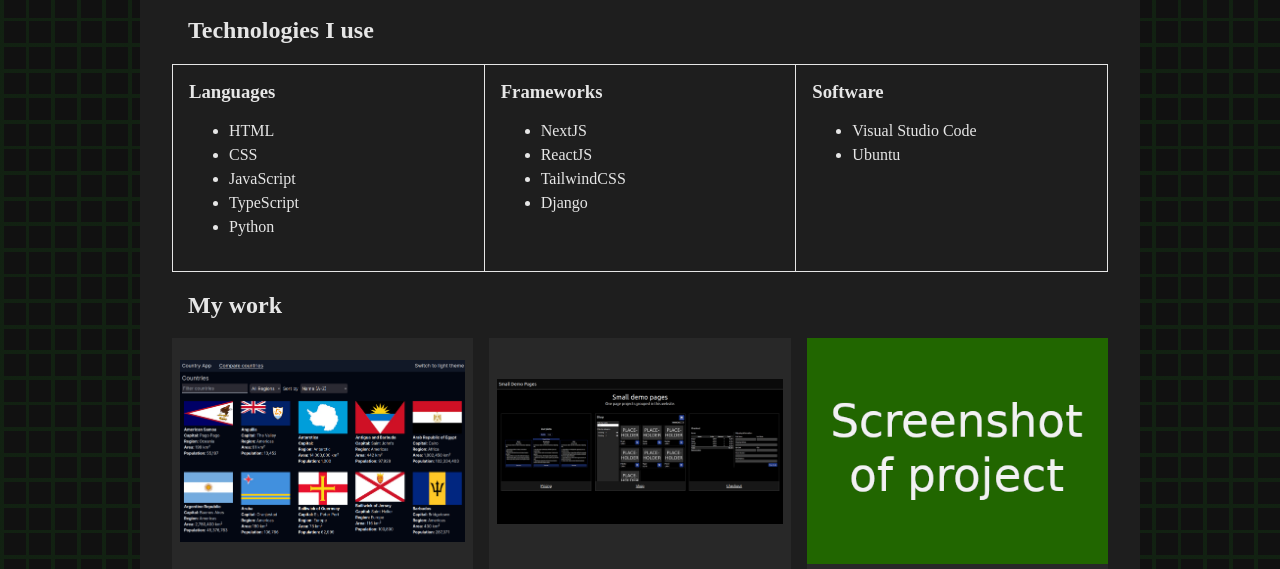
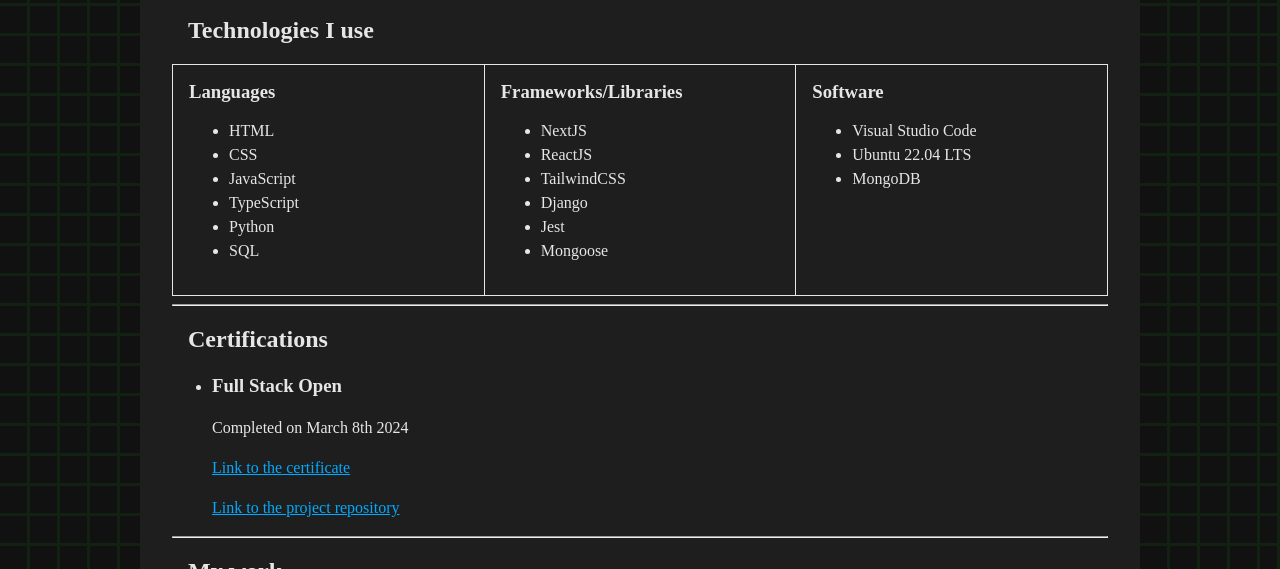
Before and after one commit to RikuPutkinen/odin-personal-portfolio, a plain HTML site: page index.html in a window 1280 px wide. Shown: the part 264-833 px from the top of the page. Drawn offline with Linux system fonts and the light colour scheme.

Commit message:
Update page

```diff
--- a/index.html
+++ b/index.html
@@ -12,7 +12,7 @@
     <header>
       <h1>Riku Putkinen</h1>
       <h2>About me</h2>
-      <p>I'm a 22 years old self-taught web developer from Finland. I mainly use NextJS for development.</p>
+      <p>I'm a 22 years old self-taught web developer from Finland. I mainly use ReactJS for development.</p>
       <div>
         <a href="https://github.com/RikuPutkinen" target="_blank">
           <svg viewBox="0 0 128 128">
@@ -32,25 +32,40 @@
             <li>JavaScript</li>
             <li>TypeScript</li>
             <li>Python</li>
+            <li>SQL</li>
           </ul>
         </div>
         <div class="border-br p-box">
-          <h3>Frameworks</h3>
+          <h3>Frameworks/Libraries</h3>
           <ul>
             <li>NextJS</li>
             <li>ReactJS</li>
             <li>TailwindCSS</li>
             <li>Django</li>
+            <li>Jest</li>
+            <li>Mongoose</li>
           </ul>
         </div>
         <div class="border-br p-box">
           <h3>Software</h3>
           <ul>
             <li>Visual Studio Code</li>
-            <li>Ubuntu</li>
+            <li>Ubuntu 22.04 LTS</li>
+            <li>MongoDB</li>
           </ul>
         </div>
       </div>
+      <hr>
+      <h2>Certifications</h2>
+      <ul>
+        <li>
+          <h3>Full Stack Open</h3>
+          <p>Completed on March 8th 2024</p>
+          <p><a href="https://studies.cs.helsinki.fi/stats/api/certificate/fullstackopen/en/1e206bd6b2fc2d3e13c8f25a4c772127">Link to the certificate</a></p>
+          <p><a href="https://github.com/RikuPutkinen/full-stack-open">Link to the project repository</a></p>
+        </li>
+      </ul>
+      <hr>
       <h2>My work</h2>
       <div class="grid">
 
--- a/styles.css
+++ b/styles.css
@@ -9,23 +9,25 @@
 body {
   display: flex;
   justify-content: center;
-  background-color: rgb(17, 17, 17);
+  min-height: 100vh;
   color: hsl(0, 0%, 90%);
   margin: 0;
   padding: 0;
 
+  background-color: rgb(17, 17, 17);
+  background-position: -3px -3px;
   background-image: repeating-linear-gradient(
     90deg,
     var(--bg-gradient-color) 0,
-    var(--bg-gradient-color) 0.3vw,
-    transparent 0.3vw,
-    transparent 2vw
+    var(--bg-gradient-color) 3px,
+    transparent 3px,
+    transparent 30px
   ),
   repeating-linear-gradient(
     var(--bg-gradient-color) 0,
-    var(--bg-gradient-color) 0.3vw,
-    transparent 0.3vw,
-    transparent 2vw
+    var(--bg-gradient-color) 3px,
+    transparent 3px,
+    transparent 30px
   );
 }
 
@@ -39,6 +41,8 @@
 }
 
 .container {
+  display: flex;
+  flex-direction: column;
   width: min(1000px, 100%);
   background-color: rgb(30,30,30);
   padding: 0 2rem;
@@ -147,7 +151,11 @@
 footer {
   padding: 1rem;
   padding-top: 1rem;
-  margin-top: 1rem;
+  margin-top: 4rem;
+  margin-bottom: 2rem;
+  display: flex;
+  flex-direction: column;
+  align-items: center;
 }
 
 .text-center {
```
